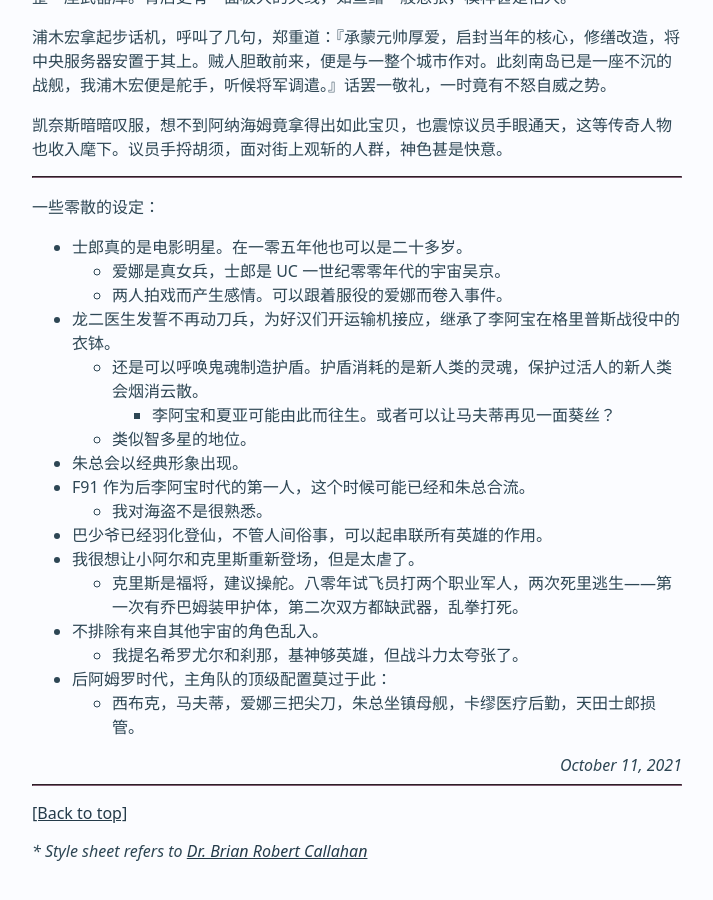
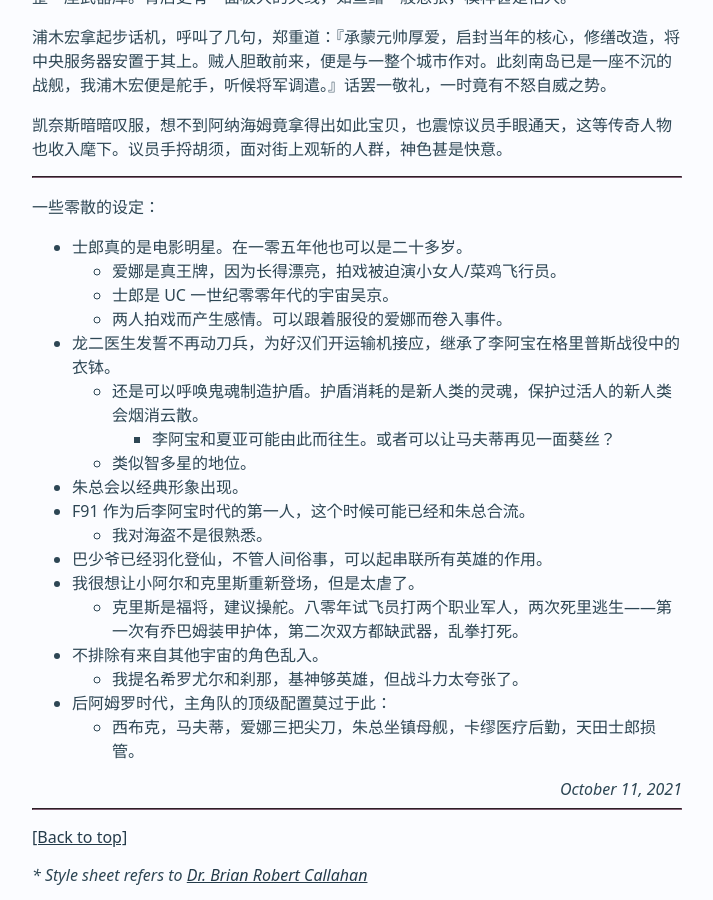
Before and after one commit to ofey404/ofey404.github.io, a Jekyll site: the page built from _posts/2021-10-11-hathaway-and-all-men-are-brothers.zh.markdown, in a window 1280 px wide and 900 px high, scrolled down 2203 px. Shown: the whole window, without its empty margins (283-996 px from the left). Built offline with Jekyll 4.4.1, drawn with Linux system fonts in a browser that asks for light colours.

Commit message:
fix: aina

```diff
--- a/_posts/2021-10-11-hathaway-and-all-men-are-brothers.zh.markdown
+++ b/_posts/2021-10-11-hathaway-and-all-men-are-brothers.zh.markdown
@@ -57,7 +57,8 @@ lang-ref: 2021-10-11-hathaway-and-all-men-are-brothers
 一些零散的设定：
 
 - 士郎真的是电影明星。在一零五年他也可以是二十多岁。
-  - 爱娜是真女兵，士郎是 UC 一世纪零零年代的宇宙吴京。
+  - 爱娜是真王牌，因为长得漂亮，拍戏被迫演小女人/菜鸡飞行员。
+  - 士郎是 UC 一世纪零零年代的宇宙吴京。
   - 两人拍戏而产生感情。可以跟着服役的爱娜而卷入事件。
 - 龙二医生发誓不再动刀兵，为好汉们开运输机接应，继承了李阿宝在格里普斯战役中的衣钵。
   - 还是可以呼唤鬼魂制造护盾。护盾消耗的是新人类的灵魂，保护过活人的新人类会烟消云散。
```
